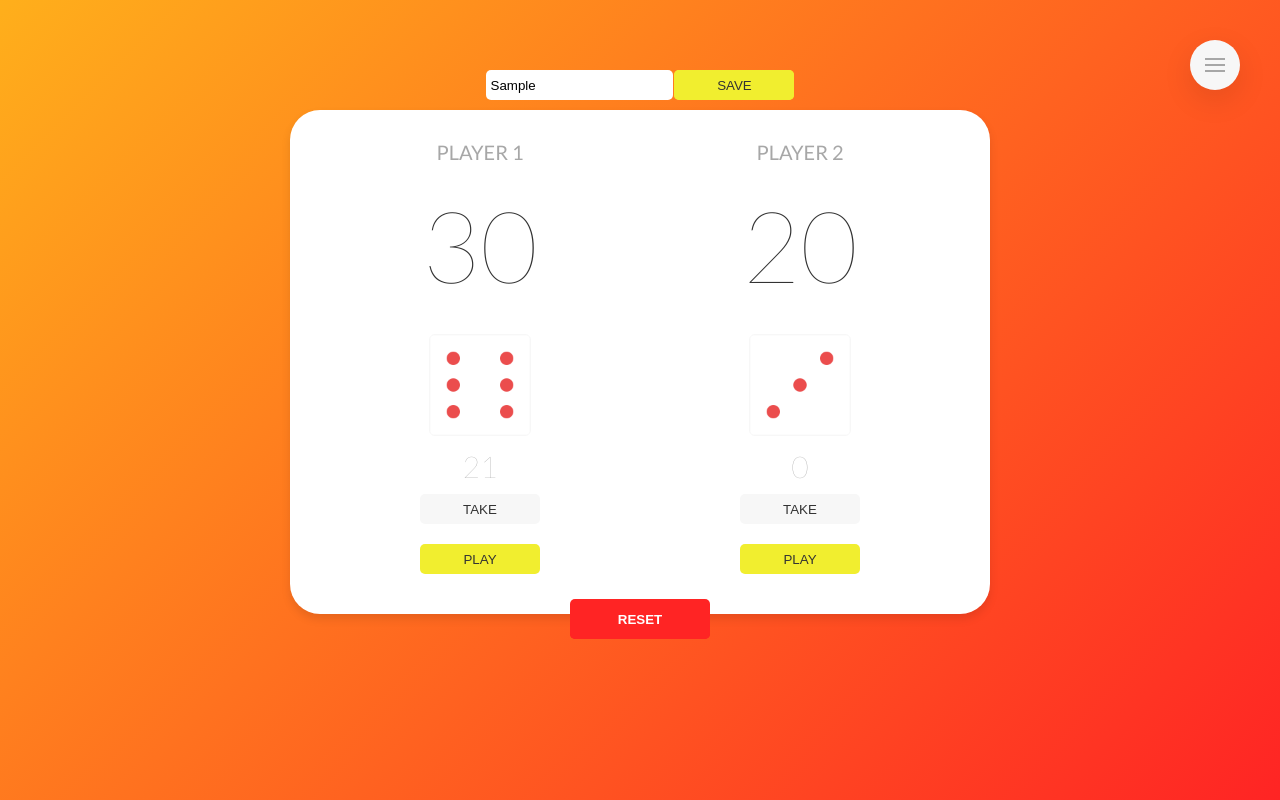
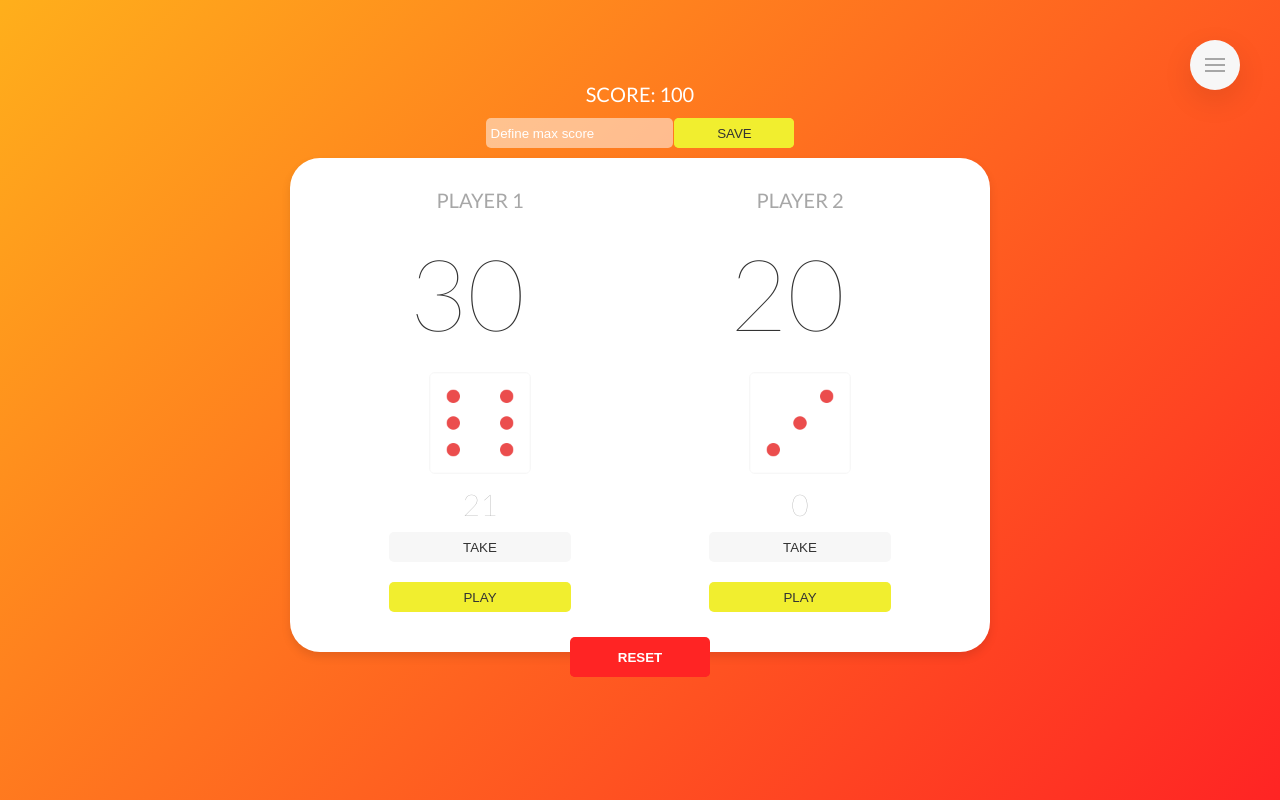
Before and after one commit to fueego/frontend_2_2, a website built with webpack: page index.html in a window 1280 px wide. Both pictures are taken after typing "Sample" into the empty fields and a click on the button "SAVE". Built offline with nearby package versions, Linux system fonts and the light colour scheme.

Commit message:
working functionality for maxScore input

```diff
--- a/index.html
+++ b/index.html
@@ -35,6 +35,10 @@
 
     <header>
         <section class="head">
+            <div class="max-score">
+                Score: <span id="score-value">100</span>
+            </div>
+
             <!-- TODO: Head part, define score ( input field + button ) -->
             <form action="#">
                 <input type="text" name="score" placeholder="Define max score">
@@ -51,7 +55,7 @@
                 Both section have actuall score,
             -->
 
-            <div class="player">
+            <div class="player-1">
                 <div class="player__name">
                     <span class="player__name--normal">
                         Player 1
@@ -78,7 +82,7 @@
                 </div>
             </div>
 
-            <div class="player">
+            <div class="player-2">
                 <div class="player__name">
                     <span class="player__name--normal">
                         Player 2
--- a/js/documentRef.js
+++ b/js/documentRef.js
@@ -1,9 +1,5 @@
-export const gameElements = () => {
-    const maxScoreSaveBtn = document.querySelector('form > button');
-    const maxScoreInput = document.querySelector('form > input');
-
-    return {
-        maxScoreSaveBtn,
-        maxScoreInput,
-    }
+export const getHeaderFormElements = {
+    maxScoreSaveBtn: document.querySelector('form > button'),
+    maxScoreInput: document.querySelector('form > input'),
+    maxScoreValue: document.getElementById('score-value'),
 }
--- a/js/index.js
+++ b/js/index.js
@@ -1,8 +1,21 @@
-import { gameElements } from './documentRef';
+import { getHeaderFormElements } from './documentRef';
+import { utils } from './utilities';
 
-const { maxScoreSaveBtn } = gameElements()
+const MAX_SCORE = 100;
+
+const { maxScoreSaveBtn, maxScoreInput, maxScoreValue } = getHeaderFormElements;
+const currentPlayer = utils.randomNumber(1, 2);
+let maxScore = MAX_SCORE;
+
+console.log(currentPlayer);
 
 maxScoreSaveBtn.addEventListener('click', (e) => {
     e.preventDefault();
-    console.log('Save form btn!');
+    maxScore = isNaN(maxScoreInput.value) ? MAX_SCORE : parseInt(maxScoreInput.value);
+
+    // update visible part for max-score
+    utils.updateElementContent(maxScoreValue, maxScore);
+
+    // clear input
+    maxScoreInput.value = '';
 });
--- /dev/null
+++ b/js/utilities.js
@@ -0,0 +1,12 @@
+export const utils = {
+    randomNumber: (from, to) => {
+       const min = Math.ceil(from);
+       const max = Math.floor(to);
+
+       return Math.floor(Math.random() * (max - min + 1) + min);
+    },
+
+    updateElementContent: (element, content) => {
+        element.innerHTML = content;
+    }
+}
--- a/sass/_layout.scss
+++ b/sass/_layout.scss
@@ -23,8 +23,20 @@ header {
         display: flex;
         align-items: center;
         justify-content: center;
+        flex-direction: column;
+
+        .max-score {
+            align-self: center;
+            padding: 1.2rem;
+            font-size: 2rem;
+            color: #fff;
+            text-transform: uppercase;
+
+            #score-value {
+                font-size: inherit;
+            }
+        }
     }
-
 }
 
 .main {
@@ -47,6 +59,7 @@ header {
 
         &__name {
             color: $gray;
+            text-align: center;
 
             &--normal {
                 font-size: 2rem;
--- a/sass/components/_inputs.scss
+++ b/sass/components/_inputs.scss
@@ -1,11 +1,23 @@
+@import '../variable';
+
 input[type=text] {
     min-width: 12rem;
     min-height: 3rem;
     border: 0;
     border-radius: .5rem;
     padding: 0 .5rem;
+    background-color: rgba(255, 255, 255, .5);
+
+    &::placeholder {
+        color: #fff;;
+    }
 }
 
 input:focus {
     outline: none;
+    background-color: rgba(255, 255, 255, 1);
+
+    &::placeholder {
+        color: $darkGrey;
+    }
 }
```
Also changed, not shown: css/main.css.
